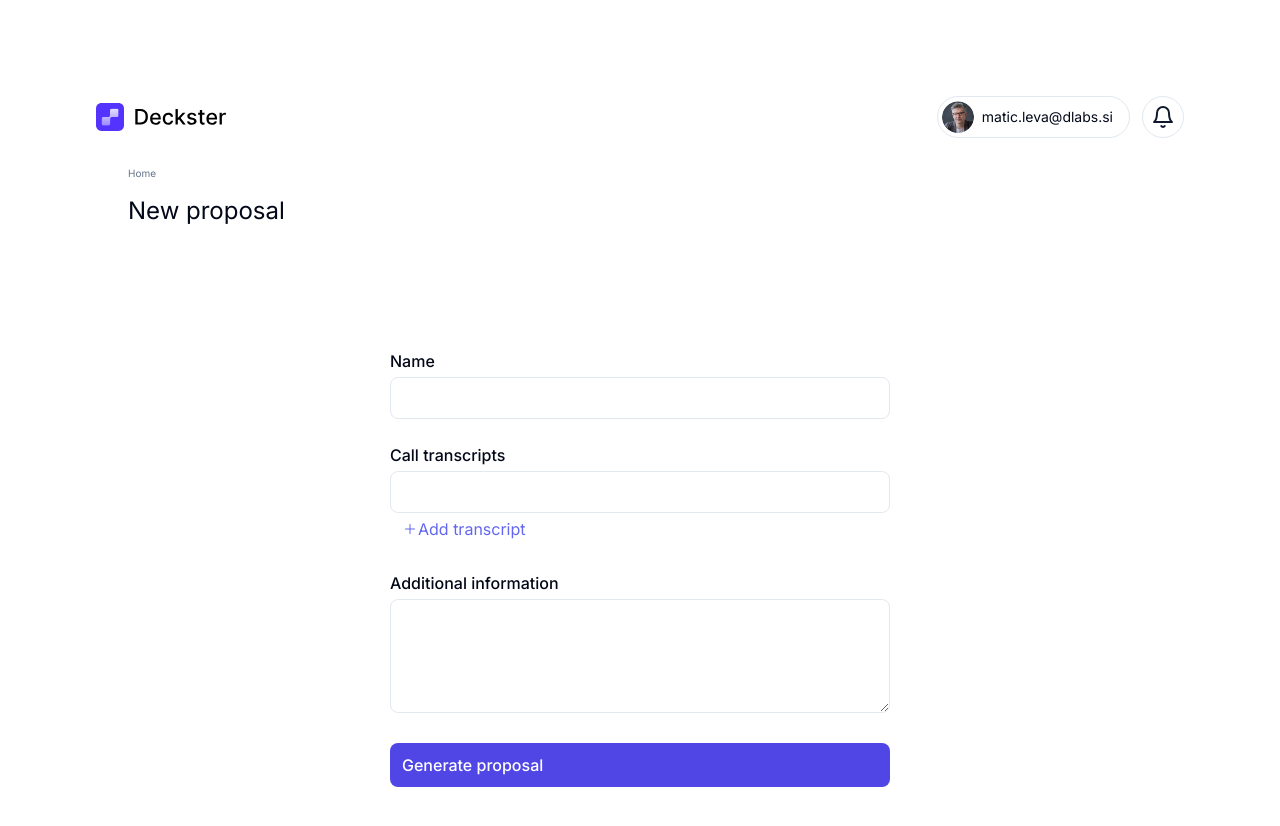
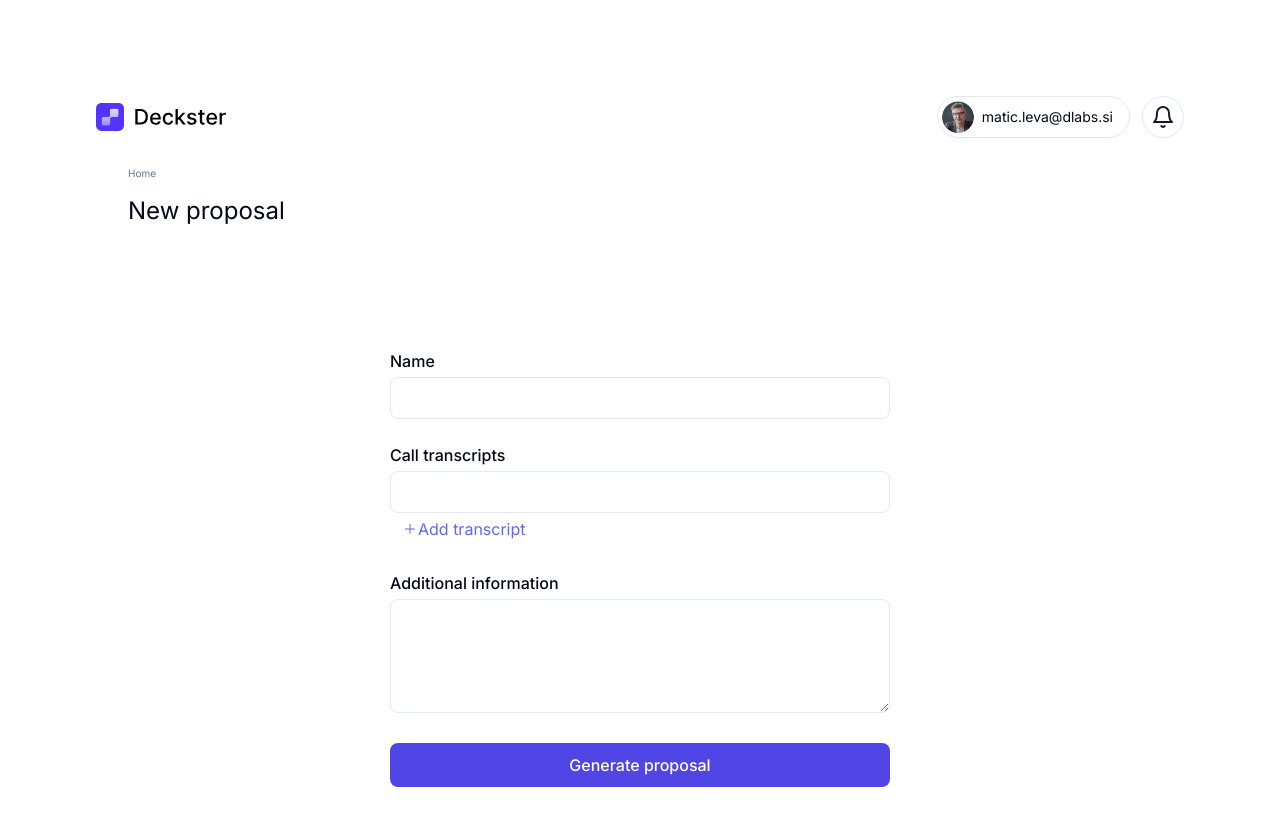
Before and after one commit to dlabs-matic-leva/deckster, a Next.js app: page /project/new in a window 1280 px wide. Shown: the top 826 px of the page. Built offline with nearby package versions, Linux system fonts and the light colour scheme.

Commit message:
fix generate proposal button align

```diff
--- a/app/project/new/page.tsx
+++ b/app/project/new/page.tsx
@@ -104,7 +104,7 @@
       disabled:animate-pulse disabled:hover:bg-indigo-300 disabled:hover:cursor-not-allowed"
       disabled={pending}
     >
-      <div className="flex gap-2">Generate proposal</div>
+      Generate proposal
     </button>
   );
 }
```
